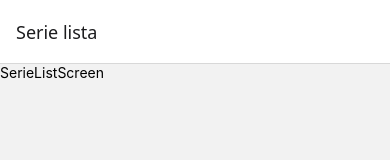
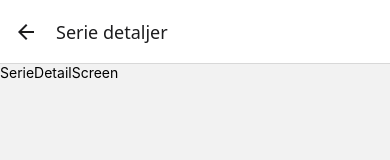
Before and after one commit to Felix-progs/SerieTracker-mobil, a React Native app: screen /SerieDetail in a window 390 px wide. Shown: the top 160 px of the page. Built offline with nearby package versions, Linux system fonts and the light colour scheme.

Commit message:
addded serieDetialScreen to navigation

```diff
--- a/App.js
+++ b/App.js
@@ -1,6 +1,7 @@
 import {NavigationContainer} from '@react-navigation/native';
 import {createNativeStackNavigator} from '@react-navigation/native-stack';
 import SerieListScreen from './screens/SerieListScreen';
+import SerieDetailScreen from './screens/SerieDetailScreen';
 
 const Stack = createNativeStackNavigator();
 
@@ -14,6 +15,11 @@ export default function App() {
         component={SerieListScreen}
         options={{title: 'Serie lista'}}
         />
+        <Stack.Screen
+        name="SerieDetail"
+        component={SerieDetailScreen}
+        options={{title: 'Serie detaljer'}}
+        />
       </Stack.Navigator>
     </NavigationContainer>
   );
--- a/screens/SerieDetailScreen.js
+++ b/screens/SerieDetailScreen.js
@@ -0,0 +1,13 @@
+import {View, Text, StyleSheet} from 'react-native';
+
+
+function SerieDetailScreen() {
+  return (
+    <View>
+      <Text>SerieDetailScreen</Text>
+    </View>
+  );
+}
+
+
+export default SerieDetailScreen;
```
